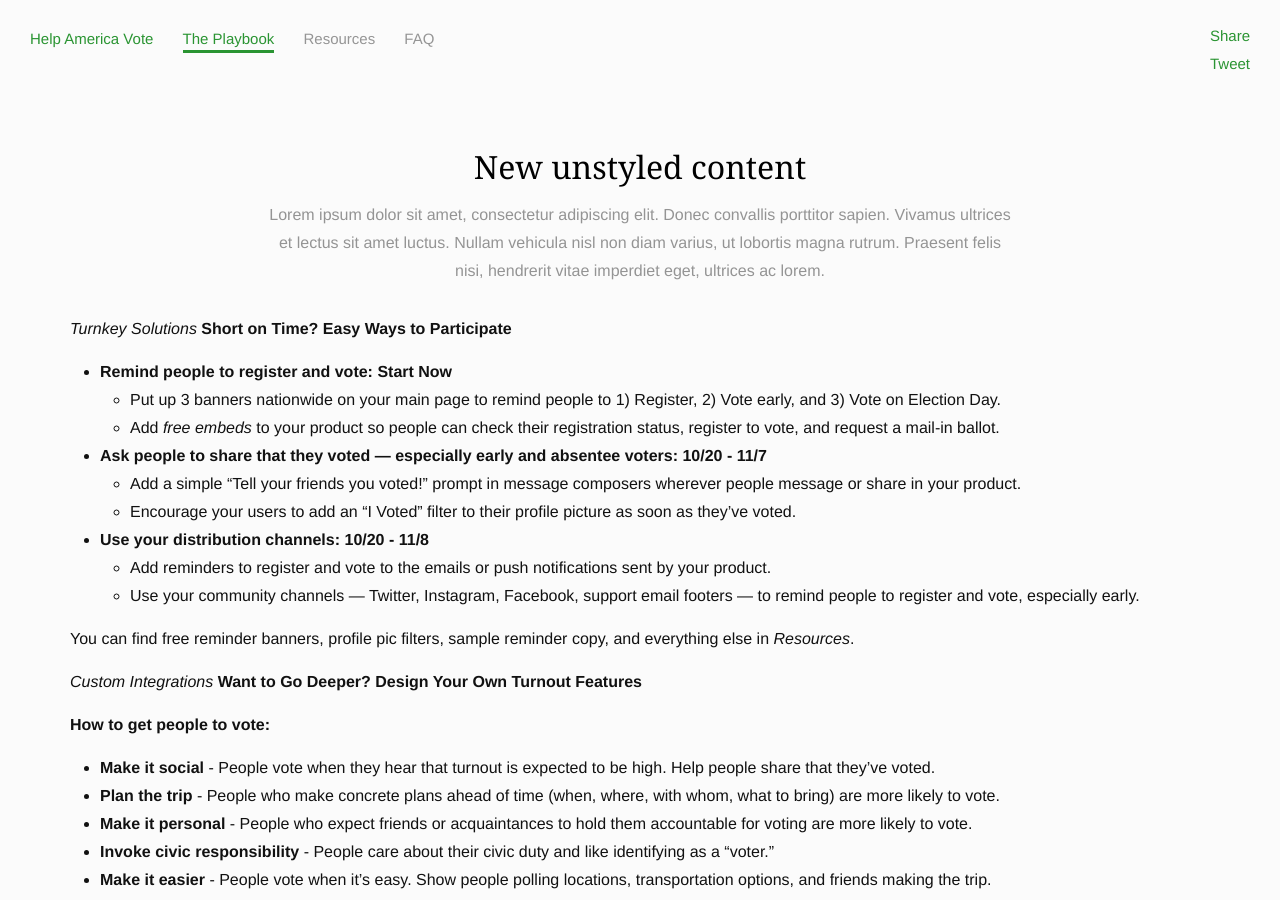
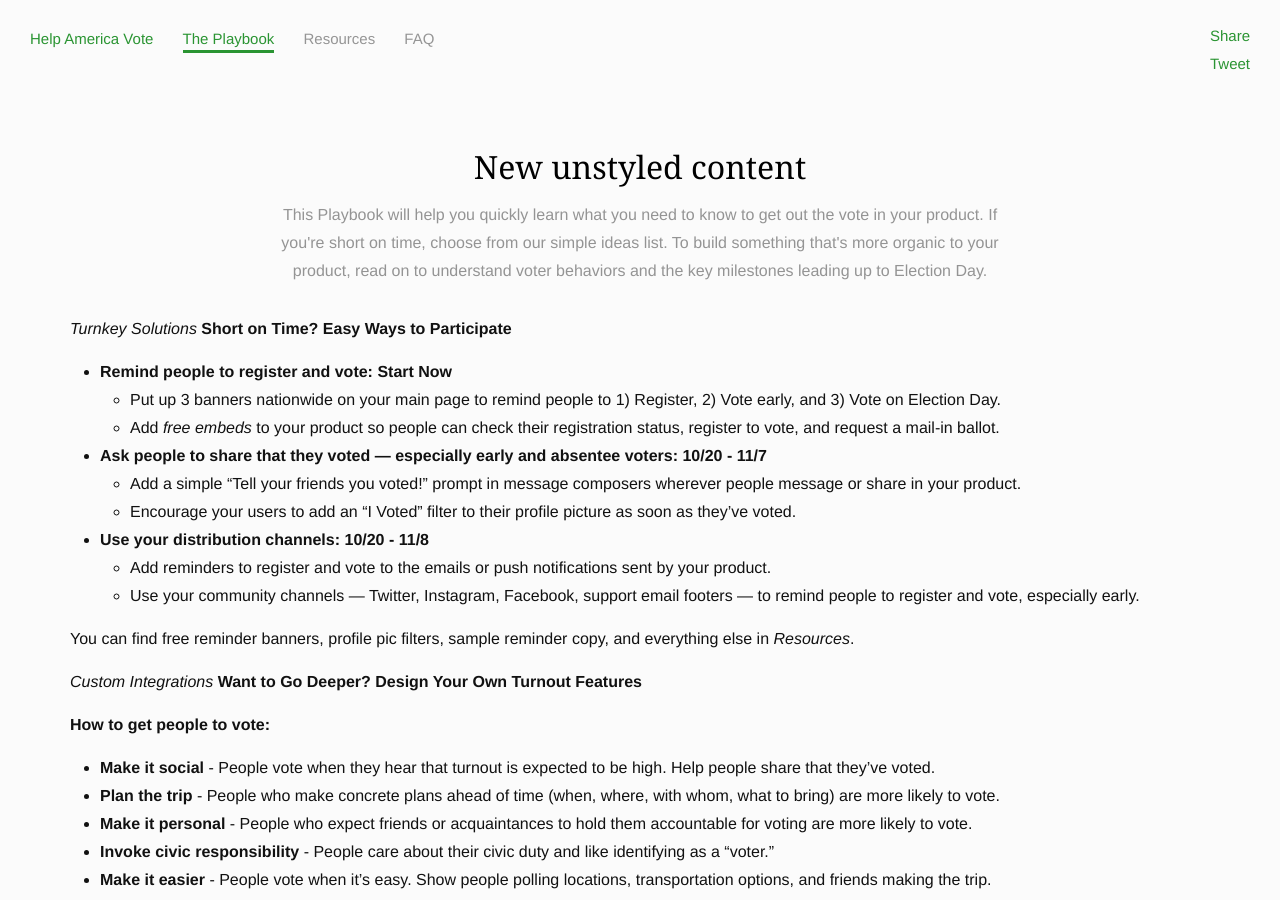
Before and after one commit to techthevote/techthevote.github.io, a Jekyll site: the page built from playbook.md, in a window 1280 px wide and 900 px high. Built offline with Jekyll 4.4.1, drawn with Linux system fonts in a browser that asks for light colours; nearby versions of some CDN libraries; comment, search, counter and statistics services are not loaded.

Commit message:
Update playbook.md

```diff
--- a/playbook.md
+++ b/playbook.md
@@ -8,7 +8,7 @@
 <div class="page-title">
   New unstyled content
   <div class="inner">
-    Lorem ipsum dolor sit amet, consectetur adipiscing elit. Donec convallis porttitor sapien. Vivamus ultrices et lectus sit amet luctus. Nullam vehicula nisl non diam varius, ut lobortis magna rutrum. Praesent felis nisi, hendrerit vitae imperdiet eget, ultrices ac lorem.
+    This Playbook will help you quickly learn what you need to know to get out the vote in your product. If you're short on time, choose from our simple ideas list. To build something that's more organic to your product, read on to understand voter behaviors and the key milestones leading up to Election Day.
   </div>
 </div>
 
```
